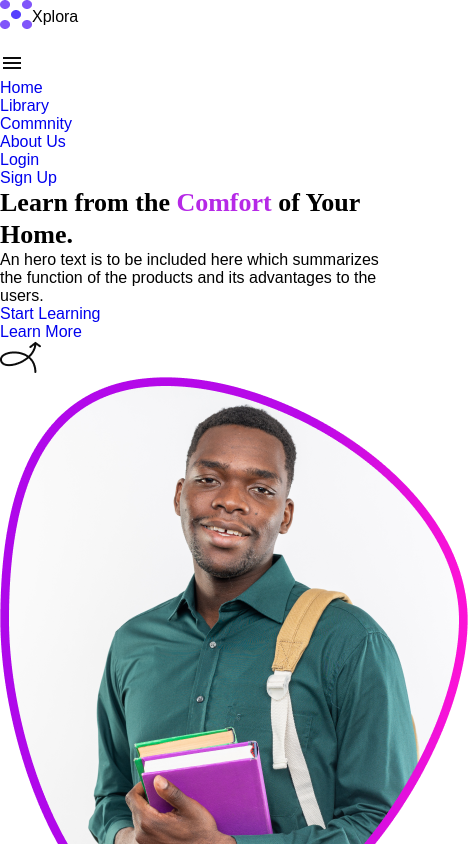
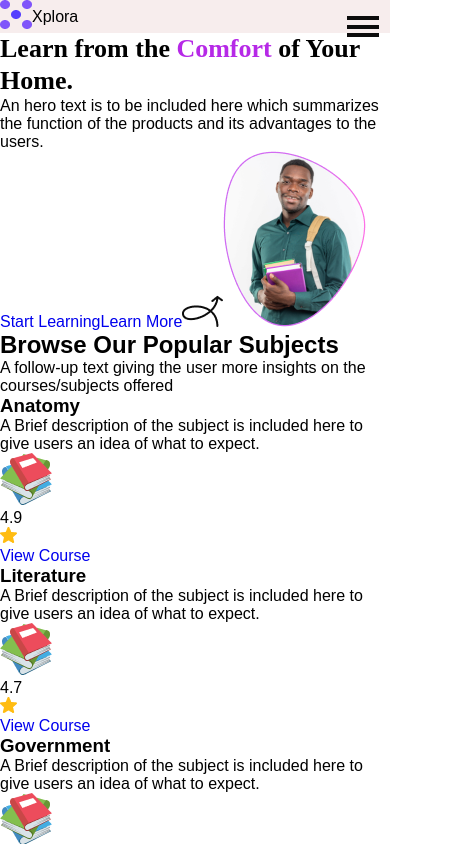
Before and after one commit to EngineerHamziey/xplora-e-learning-site, a React (Create React App) app: page / in a window 390 px wide. Shown: the top 844 px of the page, 468 px wide, since content can reach past the window. Built offline with nearby package versions, Linux system fonts and the light colour scheme.

Commit message:
transform replaced with clip-path in the hamburger menu

```diff
--- a/src/components/HomePageComponent/Btn.jsx
+++ b/src/components/HomePageComponent/Btn.jsx
@@ -1,10 +1,7 @@
 
-const Btn = ({ text, type, link }) => {
+const Btn = ({ text, link }) => {
   return (
-    <div className="btn-wrap">
-      {(type === "link") ? <a href={link} className='btn'>{text}</a> : <button className='btn'>{text}</button>}
-    </div>
-
+    <a href={link} className='btn'>{text}</a>
   )
 }
 
--- a/src/components/HomePageComponent/Homepage.jsx
+++ b/src/components/HomePageComponent/Homepage.jsx
@@ -5,10 +5,9 @@ import Features from "./FeaturesComponent/Features"
 import Reviews from "./reviewComponent/Reviews"
 import Footer from "./FooterComponent/Footer"
 
-import homePageGuyWithBooks from "./imagesHome/homePageGuyWithBooks.png"
+import homePageHeroMobile from "./imagesHome/homePageHeroMobile.png"
 import coilPointionArrow from "./imagesHome/coilPointionArrow.png"
 import theWholeChart from "./imagesHome/theWholeChart.png"
-// C:\zeed\zwindow\allCodes\AllReact_thingies\My_React_Projects\xplora-e-learning-site\src\images\homePageGuyWithBooks.png
 
 
 const Homepage = () => {
@@ -20,7 +19,7 @@ const Homepage = () => {
       <Btn link="#" type="link" text="Start Learning" />
       <Btn link="#" type="link" text="Learn More" />
       <img src={coilPointionArrow} alt="" />
-      <img src={homePageGuyWithBooks} alt="" />
+      <img src={homePageHeroMobile} alt="" />
       <h2>Browse Our Popular Subjects</h2>
       <p>
         A follow-up text giving the user more insights on the courses/subjects offered
--- a/src/components/HomePageComponent/LinkWithIcons.jsx
+++ b/src/components/HomePageComponent/LinkWithIcons.jsx
@@ -1,10 +1,10 @@
 
 
-const LinkWithIcons = ({ link, src, alt }) => {
+const LinkWithIcons = ({ link, type, src, alt, className, onClick }) => {
   return (
-    <a href={link}>
-      <img src={src} alt={alt} />
-    </a>
+    <div className={className + "__wraper"}>
+      {(type === "btn") ? <btn onClick={onClick} className={className}><img src={src} alt={alt} /></btn> : <a className={className} href={link}><img src={src} alt={alt} /></a>}
+    </div>
   )
 }
 
--- a/src/components/HomePageComponent/NavComponent/Nav.jsx
+++ b/src/components/HomePageComponent/NavComponent/Nav.jsx
@@ -1,18 +1,39 @@
-import NavLinks from "./otherNavComponents/NavLinks"
-import HomeLogo from "./otherNavComponents/HomeLogo"
+import NavLinks from "./otherNavComponents/NavLinks";
+import HomeLogo from "./otherNavComponents/HomeLogo";
+// import hamburger from ".././imagesHome/hamburger.png"
+// import UserMiniDP from "./otherNavComponents/UserMiniDP";
+
+import { useState } from "react";
 
 
-import hamburger from "../imagesHome/hamburger.png"
+import hamburger from "../imagesHome/hamburger.png";
 
-const Nav = () => {
+const Nav = ({ userImage }) => {
+  const [menuState, setMenuState] = useState(false);
+
+  const onMenuBtnClick = () => {
+    setMenuState(!menuState);
+  }
+
+  let hamburgerClassList;
+  if(menuState) {
+    hamburgerClassList = "nav__hamburgers menu-opened nav__hamburgers--";
+  } else  {
+    hamburgerClassList = "nav__hamburgers nav__hamburgers--";
+  }
+
   return (
     <nav id="top" className="nav">
       <HomeLogo />
-      <div className="user">
-        <img src="/" alt="" />
-      </div>
-        <img src={hamburger} alt="" />
-        <NavLinks />
+      <button onClick={onMenuBtnClick} className="nav__btn" type="btn" alt="Menu" src={hamburger}>
+        {/* <img src={hamburger} alt="" /> */}
+        <div className={hamburgerClassList + "top"}></div>
+        <div className={hamburgerClassList + "middle"}></div>
+        <div className={hamburgerClassList + "bottom"}></div>
+      </button>
+      {/* render user only when user is logged in */}
+      {/* <UserMiniDP userImage={userImage} /> */}
+      <NavLinks menuState={menuState} />
     </nav>
   )
 }
--- /dev/null
+++ b/src/components/HomePageComponent/NavComponent/otherNavComponents/NavLink.jsx
@@ -0,0 +1,13 @@
+
+
+const NavLink = ({ link, text, menuState }) => {
+  return (
+    <li className="nav__link--links">
+      <a href={link} className={"btn btn--nav-link " + menuState && "menu-opened"} >
+        {text}
+      </a>
+    </li>
+  )
+}
+
+export default NavLink
--- a/src/components/HomePageComponent/NavComponent/otherNavComponents/NavLinks.jsx
+++ b/src/components/HomePageComponent/NavComponent/otherNavComponents/NavLinks.jsx
@@ -1,15 +1,18 @@
-import React from 'react'
-import Btn from '../../Btn'
+import NavLink from './NavLink';
 
-const NavLinks = () => {
+
+const NavLinks = ({ menuState }) => {
+
+    const navLinkClassName = (menuState) ? "nav__link menu-opened" : "nav__link";
+
   return (
-    <ul className='nav__link'>
-      <li className="nav__link--links"><Btn link="#" type="link" text="Home" /></li>
-      <li className="nav__link--links"><Btn link="#" type="link" text="Library" /></li>
-      <li className="nav__link--links"><Btn link="#" type="link" text="Commnity" /></li>
-      <li className="nav__link--links"><Btn link="#" type="link" text="About Us" /></li>
-      <li className="nav__link--links"><Btn link="#" type="link" text="Login" /></li>
-      <li className="nav__link--links"><Btn link="#" type="link" text="Sign Up" /></li>
+    <ul className={navLinkClassName}>
+      <NavLink menuState={menuState} className="nav__link-anchor-tag" link="#" type="link" text="Home" />
+      <NavLink className="nav__link-anchor-tag" link="#" type="link" text="Library" />
+      <NavLink className="nav__link-anchor-tag" link="#" type="link" text="Commnity" />
+      <NavLink className="nav__link-anchor-tag" link="#" type="link" text="About Us" />
+      <NavLink className="nav__link-anchor-tag" link="#" type="link" text="Login" />
+      <NavLink className="nav__link-anchor-tag" link="#" type="link" text="Sign Up" />
     </ul>
   )
 }
--- /dev/null
+++ b/src/components/HomePageComponent/NavComponent/otherNavComponents/UserMiniDP.jsx
@@ -0,0 +1,11 @@
+
+
+const UserMiniDP = () => {
+  return (
+    <div className="user-mini-dp">
+      <img src="" alt="" />
+    </div>
+  )
+}
+
+export default UserMiniDP
--- a/src/scss-xplora/index.scss
+++ b/src/scss-xplora/index.scss
@@ -2,10 +2,12 @@
   margin: 0;
   padding: 0;
   box-sizing: border-box;
+  // overflow-x: hidden;
 }
 
 // Global variables
 $primary-purple: #B629E7;
+$link-font-size: 0.875rem;//14px
 
 @mixin flex-horizontal-center{
   display: flex;
@@ -22,21 +24,127 @@ $primary-purple: #B629E7;
 
 body {
   font-family: sans-serif;
-
+  // font-size: $link-font-size;
   margin-bottom: 10rem;//for visualization
 }
 
+nav,
+body,
+.universal-wrapper,
+.root {
+  overflow-x: hidden;
+  // position: relative;
+  // width: 100%;
+}
+
 .nav {
+  background-color: rgba(240, 220, 220, 0.5);
+  display: flex;
 
   &__home-logo-wrap {
     // display: flex;
     @include flex-horizontal-center();
     justify-content: flex-start;//to correct the justify
   }
+
+  //the hamburger menu btn
+  &__btn {
+    border: none;
+    background-color: transparent;
+    // background-color: pink;
+    position: absolute;
+    right: 0.3rem;
+    top: 0.3rem;
+    z-index: 3;
+    width: 2.75rem;
+    height: 2.75rem;
+    @include flex-vertical-center()
+  }
+
+  // the divs that makes the hamburgers
+  &__hamburgers {
+    background-color: #0C0C0C;
+
+    width: 2rem;
+    height: 0.15rem;
+    height: 0.23rem;
+
+    // border-radius: .1rem; //not in the design given
+    margin: 0;
+    transition: all 500ms ease-in-out, color 10s ease-in-out;
+    transform: 0;
+
+    &--top {
+      // margin-bottom: 0.1rem;
+
+      &.menu-opened {
+        transform: rotate(-100deg) translateY(-63px);
+        color: red;
+        opacity: 0;
+      }
+    }
+
+    &--middle{
+      margin: 0.3rem auto;
+
+      &.menu-opened {
+        transform: rotate(-45deg);
+      }
+    }
+
+    &--bottom {
+      // margin-top: 0.1rem;
+
+      &.menu-opened {
+        transform: rotate(45deg) translate(-0.3rem, -0.4rem);
+      }
+    }
+  }
+
+  //nav__link
+  &__link {
+    // display: flex;
+    // @include flex-vertical-center();
+    background-color: rgb(13, 175, 175);
+    position: absolute;
+    top: 0;
+    right: 0;
+    height: 100vh;
+    width: 65%;
+    pointer-events: none;
+    visibility: hidden;
+    clip-path: polygon(100% 100%, 100% 0, 100% 0, 100% 100%);
+    -webkit-clip-path: polygon(100% 100%, 100% 0, 100% 0, 100% 100%);
+    transition: all 0.5s ease-in-out;
+
+    &.menu-opened {
+      opacity: 1;
+      clip-path: polygon(0% 100%, 0% 0%, 100% 0%, 100% 100%);
+      -webkit-clip-path: polygon(0% 100%, 0% 0%, 100% 0%, 100% 100%);
+      pointer-events: auto;
+      visibility: visible;
+    }
+
+    //the link btns
+    &--links {
+      list-style-type: none;
+    }
+
+  }
 }
 
 .btn {
   text-decoration: none;
+
+  &--nav-link {
+    font-size: $link-font-size;//14px
+    font-weight: 400;
+    line-height: 1.225;
+    color: #0C0C0C;
+    transform: translate(60vw) rotate(-100deg) scale(4);
+    display: inline-block;
+    // transform: scale(1.4) rotate(100deg) translate(0.3rem, 0.2rem);
+  }
 
   &--download {
     // display: none;
@@ -63,3 +171,8 @@ letter-spacing: 0em;
 text-align: left;
 
 }
+
+
+@media screen and (min-width: 700pz) {
+
+}
```
Also changed, not shown: public/index.html (+4 -4 lines), src/App.js (+7 -0 lines), src/index.css (+1 -1 lines), src/components/HomePageComponent/imagesHome/homePageHeroMobile.png (added).
